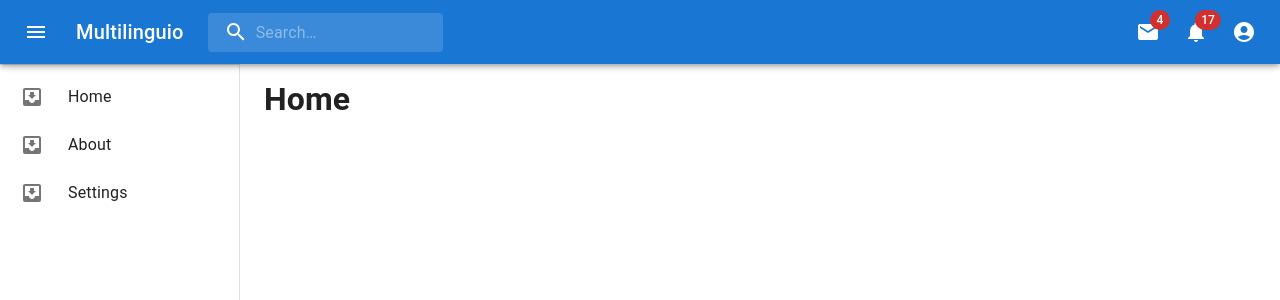
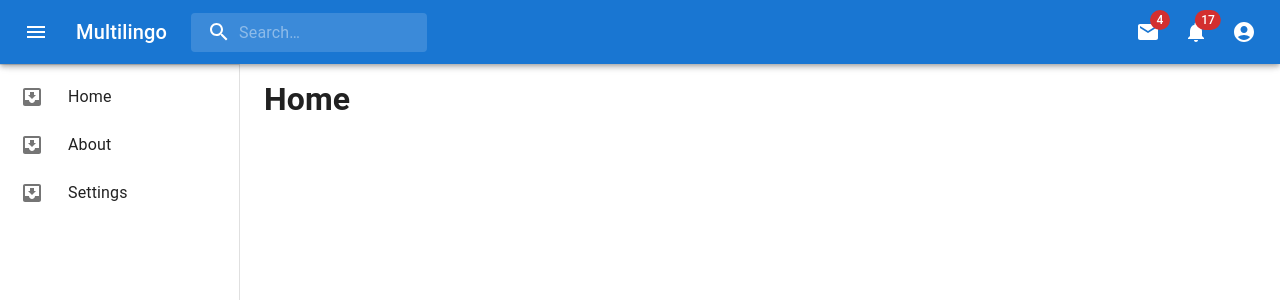
Before and after one commit to sristhilamichhane/multilingo, a React (Vite) app in the folder frontend/: page / in a window 1280 px wide. Shown: the top 300 px of the page. Built offline with nearby package versions, Linux system fonts and the light colour scheme.

Commit message:
feat: :sparkles: MULTILINGO

```diff
--- a/frontend/src/components/Navbar.jsx
+++ b/frontend/src/components/Navbar.jsx
@@ -183,7 +183,7 @@ export default function Navbar() {
             component="div"
             sx={{ display: { xs: "none", sm: "block" } }}
           >
-            Multilinguio
+            Multilingo
           </Typography>
           <Search>
             <SearchIconWrapper>
```
